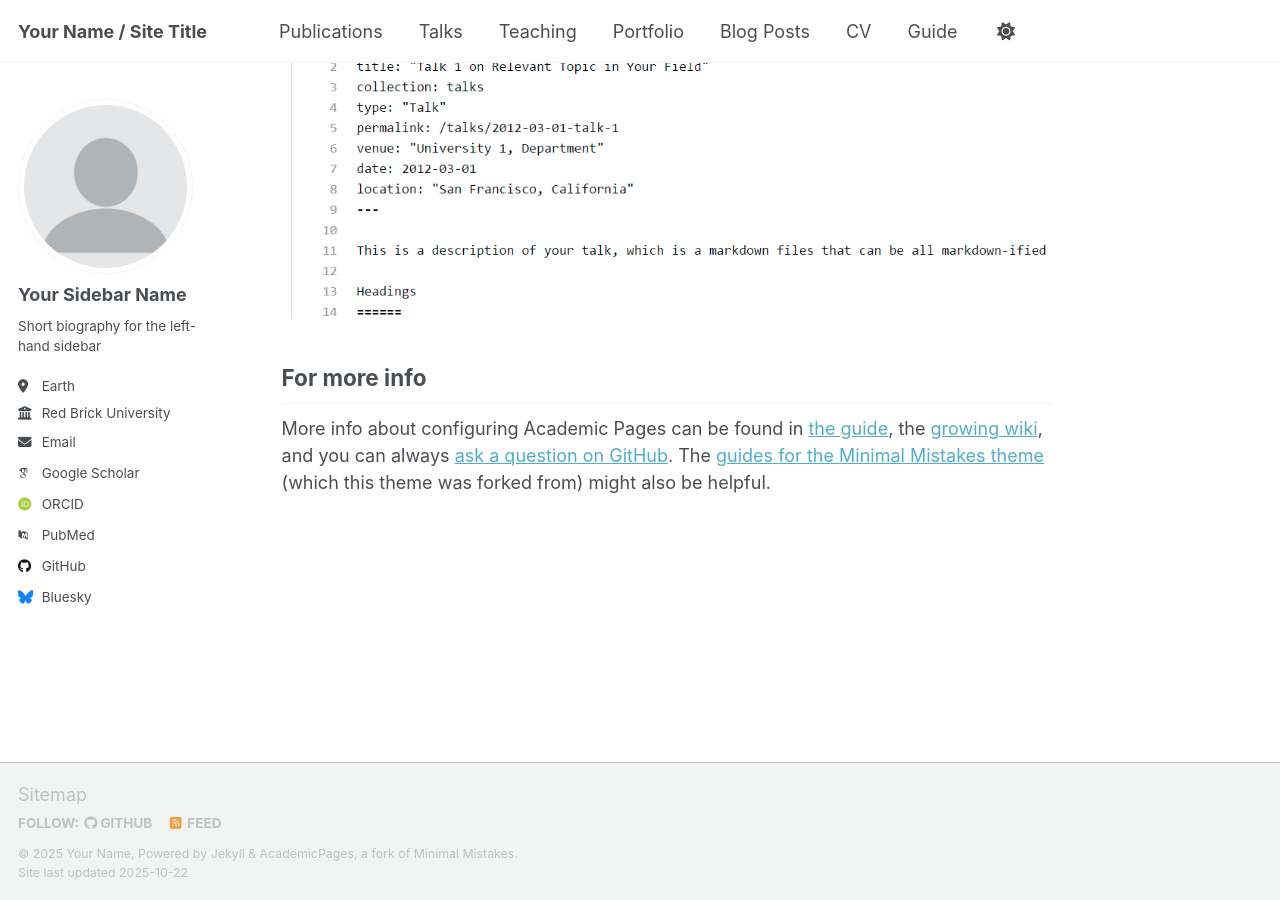
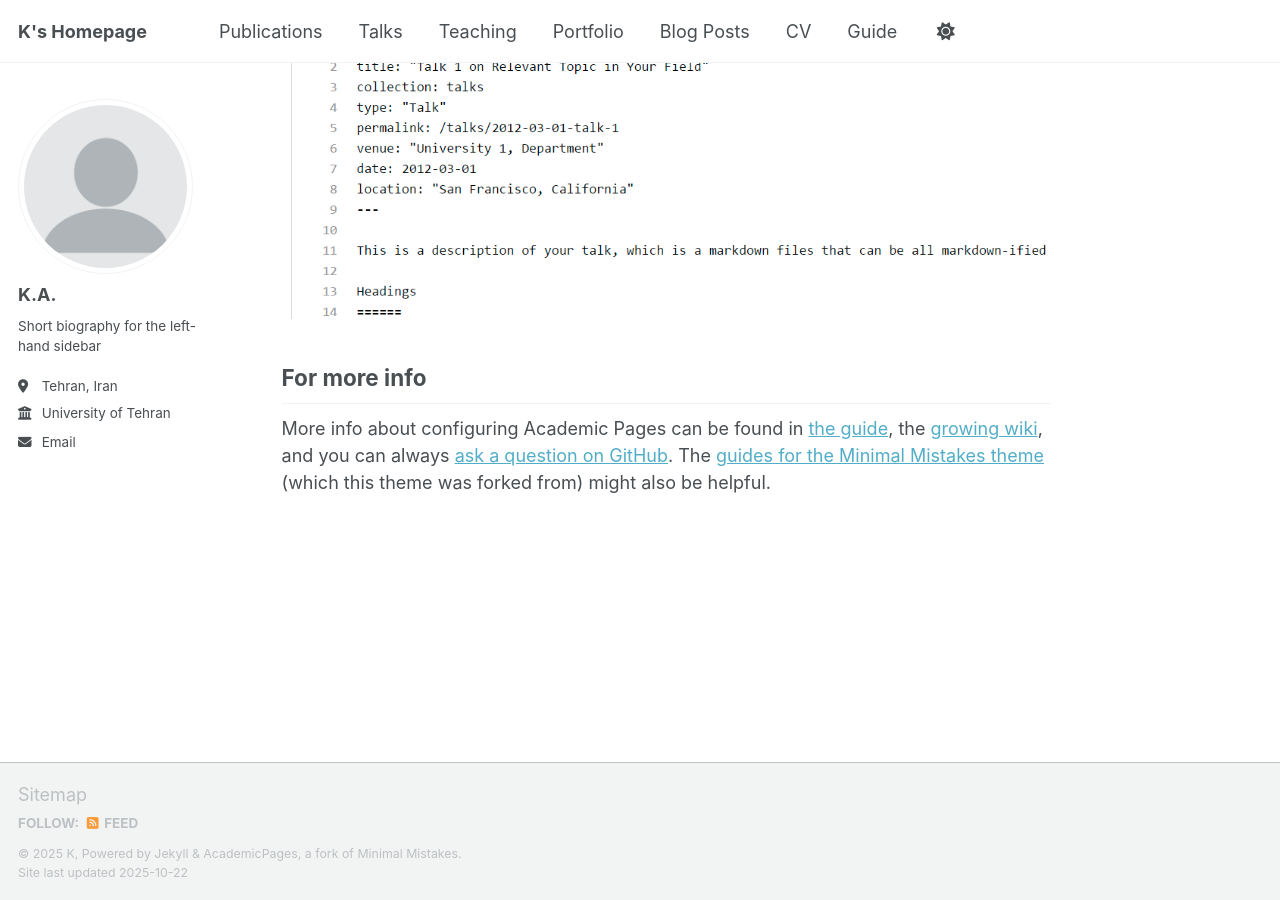
Before and after one commit to kabdollahi/kabdollahi.github.io, a Jekyll site: the page built from _pages/about.md, in a window 1280 px wide and 900 px high, scrolled down 2880 px. Built offline with Jekyll 4.4.1, drawn with Linux system fonts in a browser that asks for light colours; some web fonts are replaced; a script that is not in the unit is left out.

Commit message:
Update _config.yml

```diff
--- a/_config.yml
+++ b/_config.yml
@@ -9,11 +9,11 @@
 # Basic Site Settings
 locale                   : "en-US"
 site_theme               : "default" # Currently available options are "default", "air"
-title                    : "Your Name / Site Title"
+title                    : "K's Homepage"
 title_separator          : "-"
-name                     : &name "Your Name"
+name                     : &name "K"
 description              : &description "Your Name's academic portfolio"   # Update this with a general description of your site, this is the default if not overridden by a page
-url                      : https://academicpages.github.io # The base hostname & protocol for your site e.g. "https://[your GitHub username].github.io",
+url                      : https://kabdollahi.github.io # The base hostname & protocol for your site e.g. "https://[your GitHub username].github.io",
                                                            # or if you already have some other page hosted on Github then use "https://[your GitHub username].github.io/[Your Repo Name]"
 baseurl                  : "" # the subpath of your site, e.g. "/blog"
 repository               : "academicpages/academicpages.github.io"
@@ -24,60 +24,60 @@ repository               : "academicpages/academicpages.github.io"
 author:
   # Biographic information
   avatar           : "profile.png"
-  name             : "Your Sidebar Name"
+  name             : "K.A."
   pronouns         : # example: "she/her"
   bio              : "Short biography for the left-hand sidebar"
-  location         : "Earth"
-  employer         : "Red Brick University"
+  location         : "Tehran, Iran"
+  employer         : "University of Tehran"
   uri              : # URL
-  email            : "none@example.org"
+  email            : "kabdollahi99@gmail.com"
 
   # Academic websites
-  academia         : # URL
-  arxiv            : # URL - Update with the correct link to your profile
-  googlescholar    : "https://scholar.google.com/citations?user=PS_CX0AAAAAJ"
-  inspire-hep      : # URL
-  impactstory      : # URL
-  orcid            : "https://orcid.org/yourorcidurl"
-  semantic         : # URL
-  pubmed           : "https://www.ncbi.nlm.nih.gov/pubmed/?term=john+snow"
-  researchgate     : # URL
-  scopus           : # URL
+  #academia         : # URL
+  #arxiv            : # URL - Update with the correct link to your profile
+  #googlescholar    : "https://scholar.google.com/citations?user=PS_CX0AAAAAJ"
+  #inspire-hep      : # URL
+  #impactstory      : # URL
+  #orcid            : "https://orcid.org/yourorcidurl"
+  #semantic         : # URL
+  #pubmed           : "https://www.ncbi.nlm.nih.gov/pubmed/?term=john+snow"
+  #researchgate     : # URL
+  #scopus           : # URL
 
   # Repositories and software development
-  bitbucket        : # Username - Update with your username on the site
-  codepen          : # Username
-  dribbble         : # Username
-  github           : "academicpages"
-  kaggle           : # Username
-  stackoverflow    : # User number or user number and name (i.e., use "1" or "1/jeff-atwood")
+  #bitbucket        : # Username - Update with your username on the site
+  #codepen          : # Username
+  #dribbble         : # Username
+  #github           : "academicpages"
+  #kaggle           : # Username
+  #stackoverflow    : # User number or user number and name (i.e., use "1" or "1/jeff-atwood")
 
   # Social media
-  artstation       : # Username
-  bluesky          : "bsky.app" # Replace this with you Bluesky username
-  facebook         : # Username
-  flickr           : # Username
-  foursquare       : # Username
-  goodreads        : # Username
-  google_plus      : # Username
-  keybase          : # Username
-  instagram        : # Username
-  lastfm           : # Username
-  linkedin         : # Username
-  mastodon         : # URL
-  medium           : # URL
-  pinterest        : # Username
-  soundcloud       : # Username
-  steam            : # Username
-  telegram         : # URL
-  tumblr           : # Username
-  twitter          : # Username for X / Twitter
-  vine             : # Username
-  weibo            : # Username
-  wikipedia        : # Username
-  xing             : # Username
-  youtube          : # Username
-  zhihu            : # Username
+  #artstation       : # Username
+  #bluesky          : "bsky.app" # Replace this with you Bluesky username
+  #facebook         : # Username
+  #flickr           : # Username
+  #foursquare       : # Username
+  #goodreads        : # Username
+  #google_plus      : # Username
+  #keybase          : # Username
+  #instagram        : # Username
+  #lastfm           : # Username
+  #linkedin         : # Username
+  #mastodon         : # URL
+  #medium           : # URL
+  #pinterest        : # Username
+  #soundcloud       : # Username
+  #steam            : # Username
+  #telegram         : # URL
+  #tumblr           : # Username
+  #twitter          : # Username for X / Twitter
+  #vine             : # Username
+  #weibo            : # Username
+  #wikipedia        : # Username
+  #xing             : # Username
+  #youtube          : # Username
+  #zhihu            : # Username
 
 # Publication Category - The following the list of publication categories and their headings
 publication_category:
```
